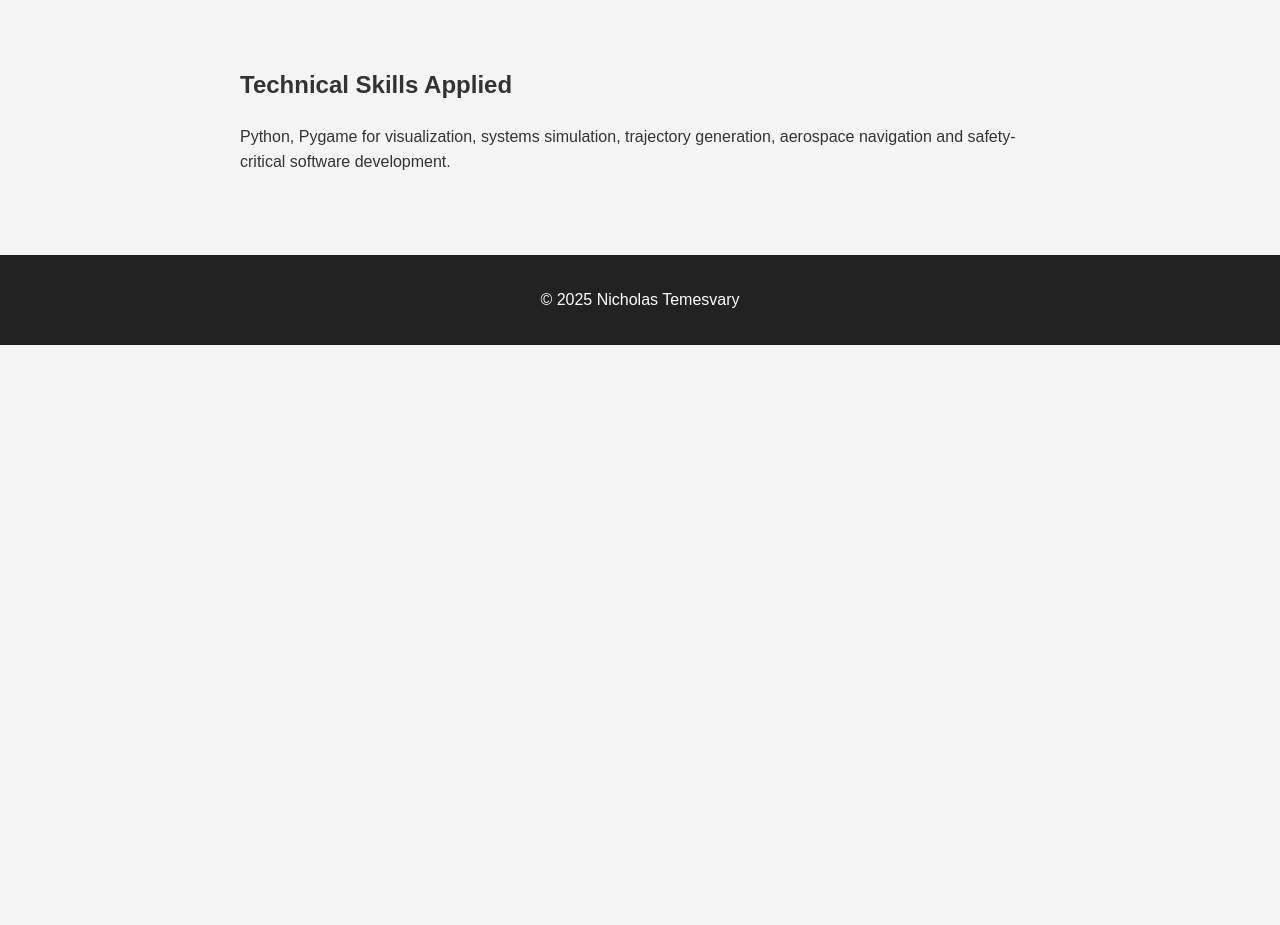
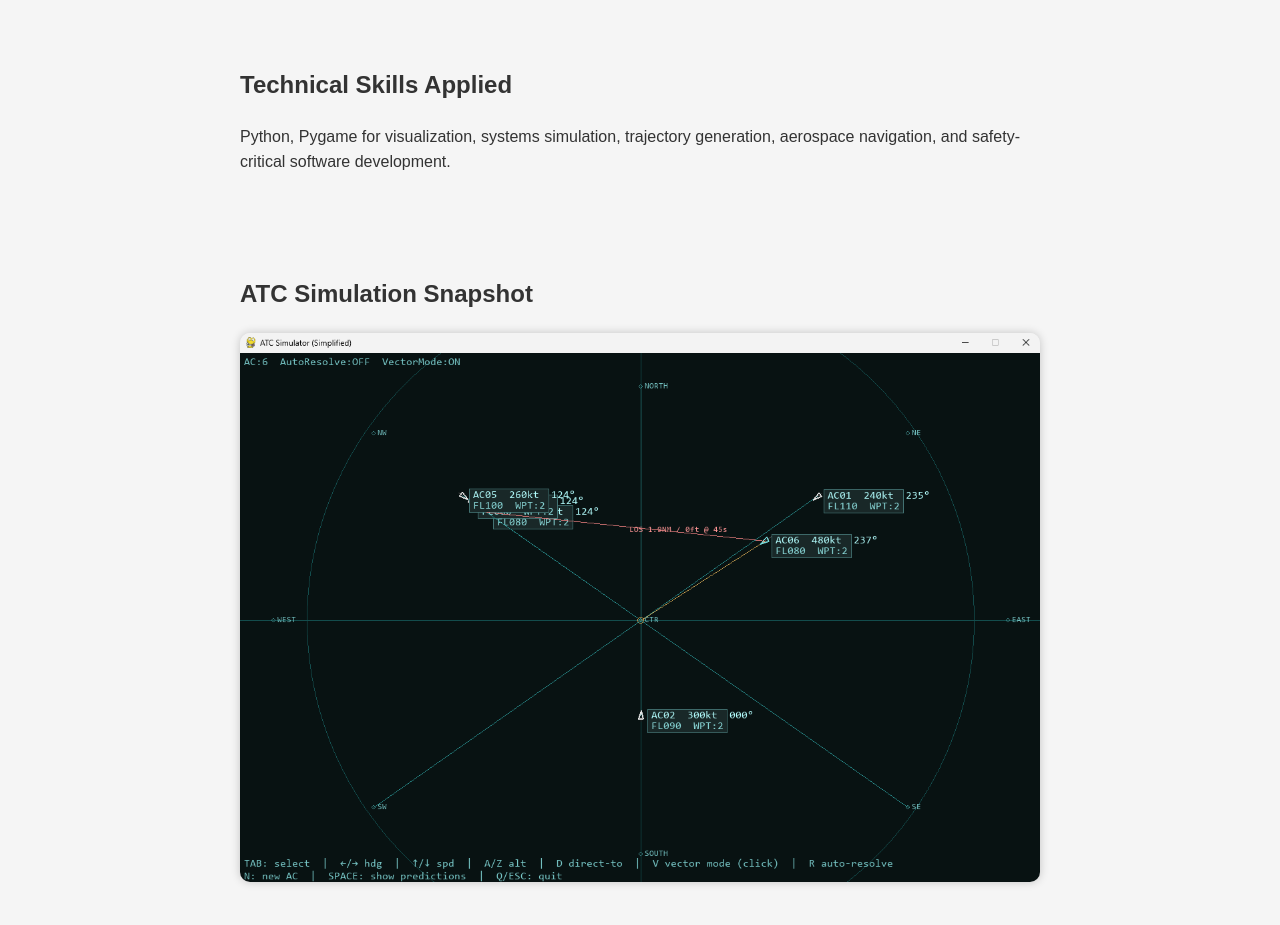
Before and after one commit to NicholasTemesvary/Portfolio-Website, a plain HTML site: page atc.html in a window 1280 px wide. Shown: the part 640-1565 px from the top of the page. Before the commit the page ends 985 px from the top, so only its background shows below. Drawn offline with Linux system fonts and the light colour scheme.

Commit message:
added images to atc

```diff
--- a/atc.html
+++ b/atc.html
@@ -33,9 +33,18 @@
   <section>
     <h2>Technical Skills Applied</h2>
     <p>
-      Python, Pygame for visualization, systems simulation, trajectory generation, aerospace navigation and
+      Python, Pygame for visualization, systems simulation, trajectory generation, aerospace navigation, and
       safety-critical software development.
     </p>
+  </section>
+
+  <!-- Image Gallery Section -->
+  <section>
+    <h2>ATC Simulation Snapshot</h2>
+    <div class="image-gallery">
+      <img src="visuals/atc_action.png" alt="ATC Simulation Snapshot"
+           style="max-width: 100%; height: auto; border-radius: 10px; box-shadow: 0 0 10px rgba(0,0,0,0.2);">
+    </div>
   </section>
 
   <footer>
```
Also changed, not shown: visuals/atc_action.png (added).
